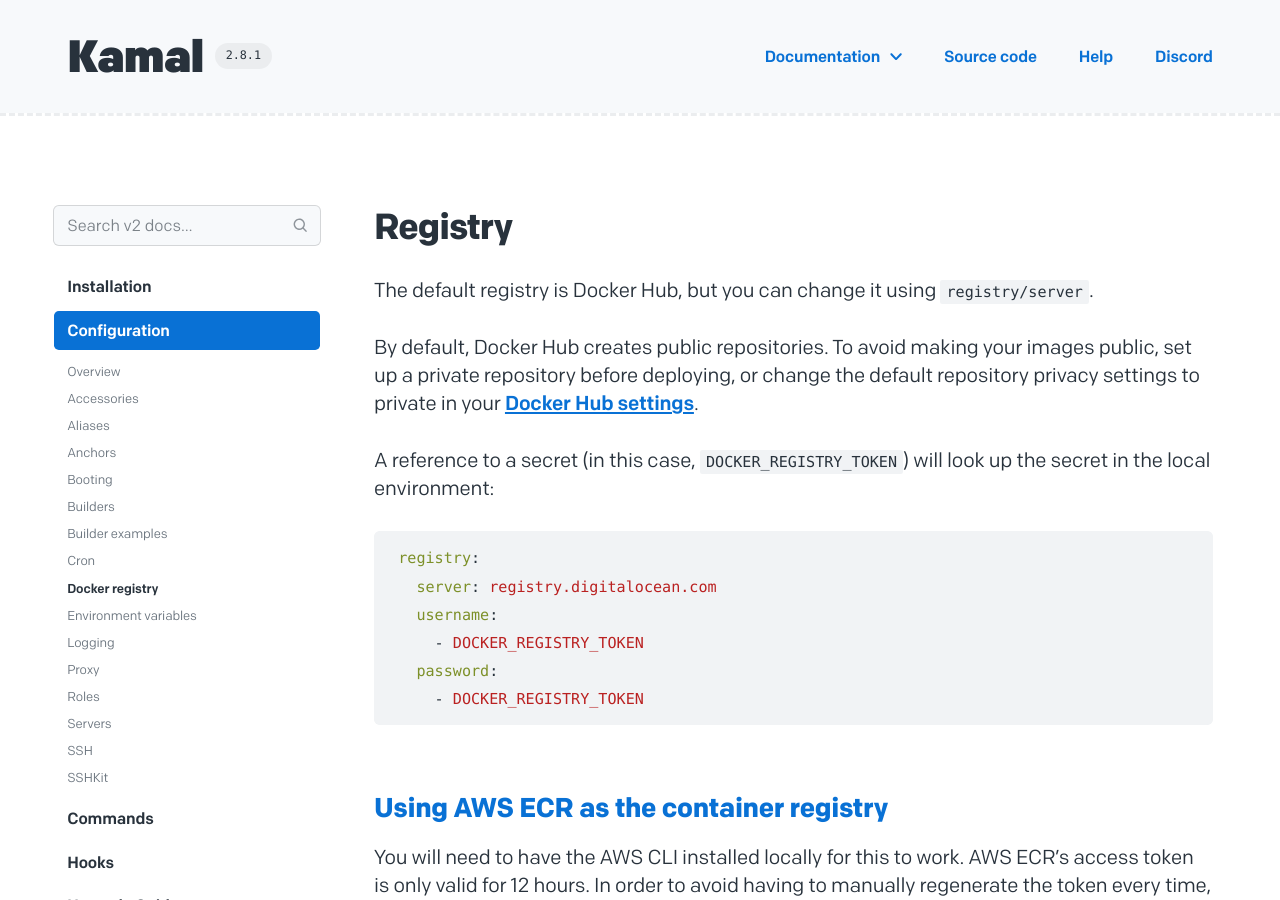
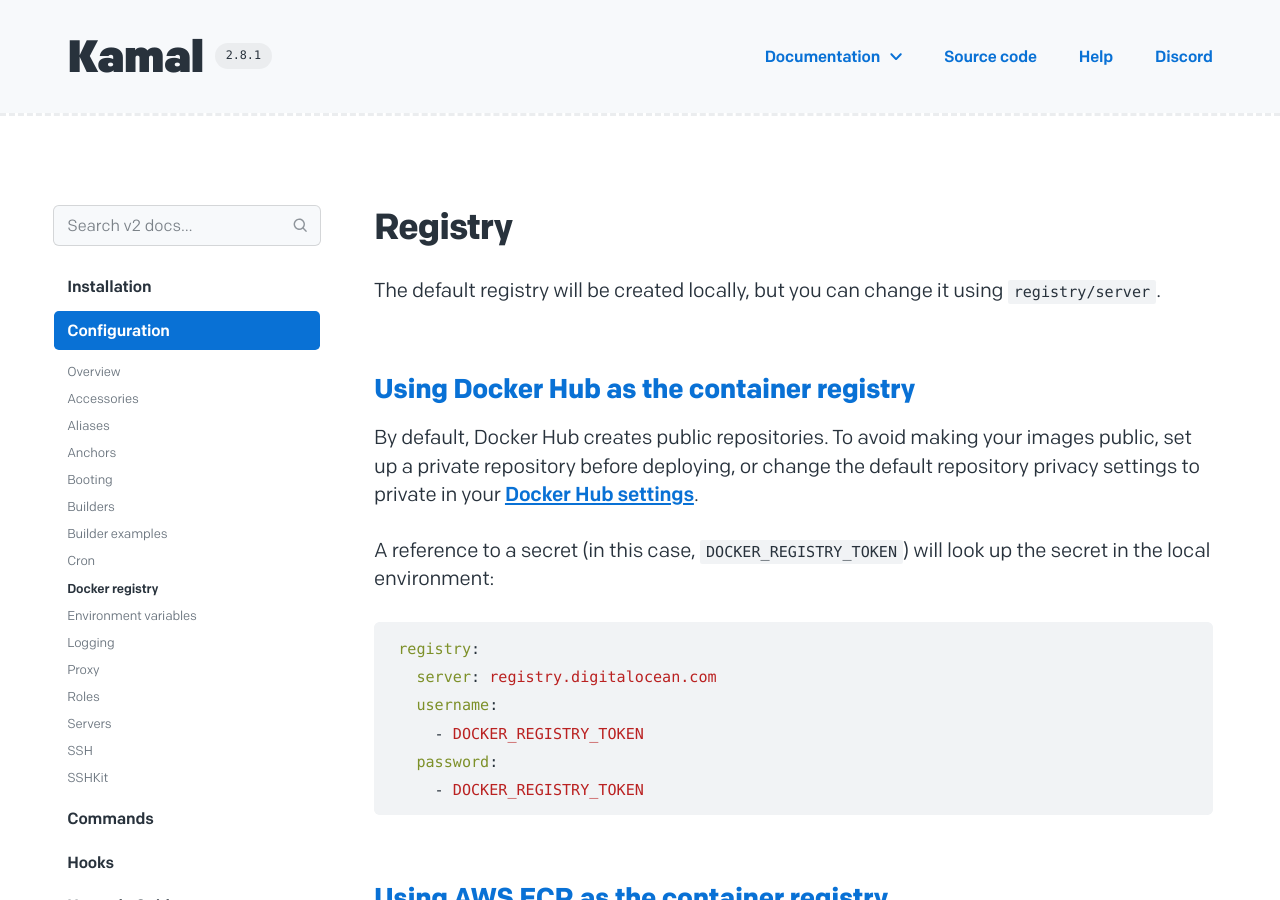
Before and after one commit to basecamp/kamal-site, a Jekyll site: the page built from docs/configuration/docker-registry.md, in a window 1280 px wide and 900 px high. Built offline with Jekyll 4.4.1, drawn with Linux system fonts in a browser that asks for light colours.

Commit message:
Update instructions for Docker registry

```diff
--- a/docs/configuration/docker-registry.md
+++ b/docs/configuration/docker-registry.md
@@ -6,7 +6,9 @@ title: Registry
 
 # Registry
 
-The default registry is Docker Hub, but you can change it using `registry/server`.
+The default registry will be created locally, but you can change it using `registry/server`.
+
+## [Using Docker Hub as the container registry](#using-docker-hub-as-the-container-registry)
 
 By default, Docker Hub creates public repositories. To avoid making your images public,
 set up a private repository before deploying, or change the default repository privacy
```
